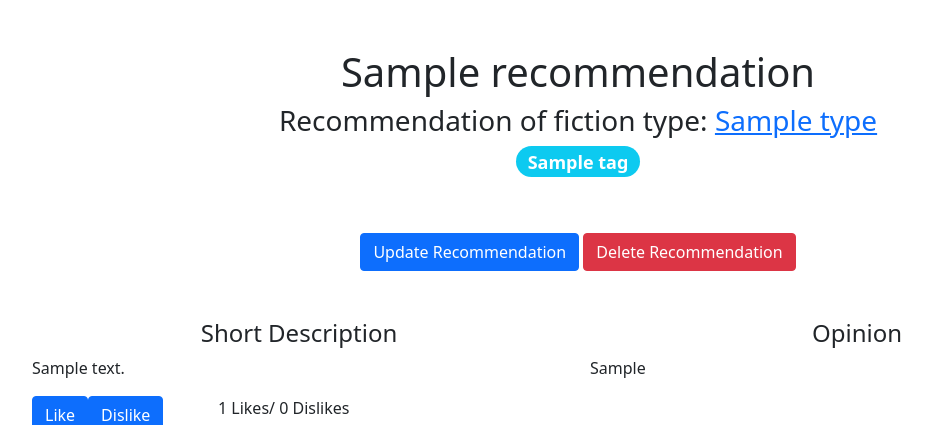
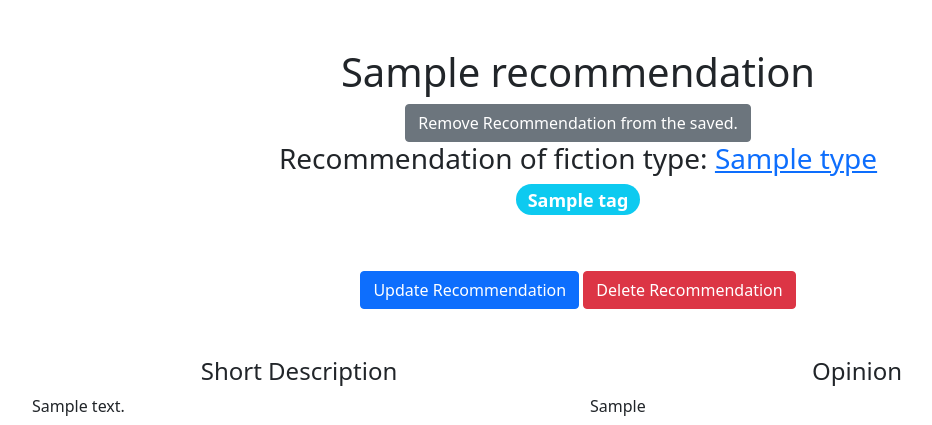
Before and after one commit to Andrew-157/flask_project_3, a Flask app: page /recommendations/1/ in a window 1280 px wide. Shown: the part 56-481 px from the top of the page, without its empty margins (62-994 px from the left). Run offline with Flask 3, Linux system fonts and the light colour scheme; the visitor is signed in with stand-in values (Sample User, id 1); tables that the repository leaves empty hold one stand-in row (values such as "Sample post").

Commit message:
Save/unsave recommendation

```diff
--- a/app/main/routes.py
+++ b/app/main/routes.py
@@ -306,3 +306,34 @@ class LeavePositiveReactionView(LeaveReactionBaseView):
 
 class LeaveNegativeReactionView(LeaveReactionBaseView):
     is_positive = False
+
+
+class AddRemoveSavedRecommendation(MethodView):
+    methods = ['POST']
+
+    def get_redirect_url(self):
+        return redirect(url_for('main.recommendation_detail',
+                                id=self.recommendation.id))
+
+    def post(self, id):
+        current_user: User | None = g.user
+        recommendation = db.session.get(Recommendation, id)
+        if not recommendation:
+            abort(404)
+        self.recommendation = recommendation
+        if not current_user:
+            flash(
+                message='Please, login or register to save this recommendation.', category='info')
+            return self.get_redirect_url()
+        if recommendation in current_user.saved_recommendations:
+            current_user.saved_recommendations.remove(recommendation)
+            db.session.add(current_user)
+            db.session.commit()
+            flash(message='You removed this recommendation from the saved.',
+                  category='success')
+        else:
+            current_user.saved_recommendations.append(recommendation)
+            db.session.add(current_user)
+            db.session.commit()
+            flash(message='You saved this recommendation.', category='success')
+        return self.get_redirect_url()
--- a/app/main/urls.py
+++ b/app/main/urls.py
@@ -25,3 +25,8 @@ bp.add_url_rule(
     view_func=routes.LeaveNegativeReactionView.as_view(
         name='dislike_recommendation')
 )
+bp.add_url_rule(
+    rule='/recommendations/<int:id>/saved/',
+    view_func=routes.AddRemoveSavedRecommendation.as_view(
+        name='save_unsave_recommendation')
+)
--- a/app/models.py
+++ b/app/models.py
@@ -76,7 +76,9 @@ saved_recommendations = Table(
     Column('user_id',
            ForeignKey('user.id',
                       ondelete='CASCADE',
-                      onupdate='CASCADE'), primary_key=True)
+                      onupdate='CASCADE'), primary_key=True),
+    UniqueConstraint('recommendation_id', 'user_id',
+                     name='user_saved_recommendation_uc')
 )
 
 
--- a/app/templates/main/recommendation_detail.html
+++ b/app/templates/main/recommendation_detail.html
@@ -4,6 +4,18 @@
 <div class="container py-5">
     <div class="container text-center">
         <h1>{{ recommendation }}</h1>
+        <form action="{{ url_for('main.save_unsave_recommendation', id=recommendation.id) }}" method="post">
+            <input type="hidden" name="csrf_token" value="{{ csrf_token() }}">
+            {% if g.user %}
+            {% if recommendation in g.user.saved_recommendations %}
+            <button class="btn btn-secondary">Remove Recommendation from the saved.</button>
+            {% else %}
+            <button class="btn btn-secondary">Save Recommendation</button>
+            {% endif %}
+            {% else %}
+            <button class="btn btn-secondary">Save Recommendation</button>
+            {% endif %}
+        </form>
         <h3>Recommendation of fiction type:
             <a href="">{{ recommendation.fiction_type.name.capitalize() }}</a>
         </h3>
```
Also changed, not shown: migrations/versions/047f494a3e78_.py (added, +32 -0 lines).
